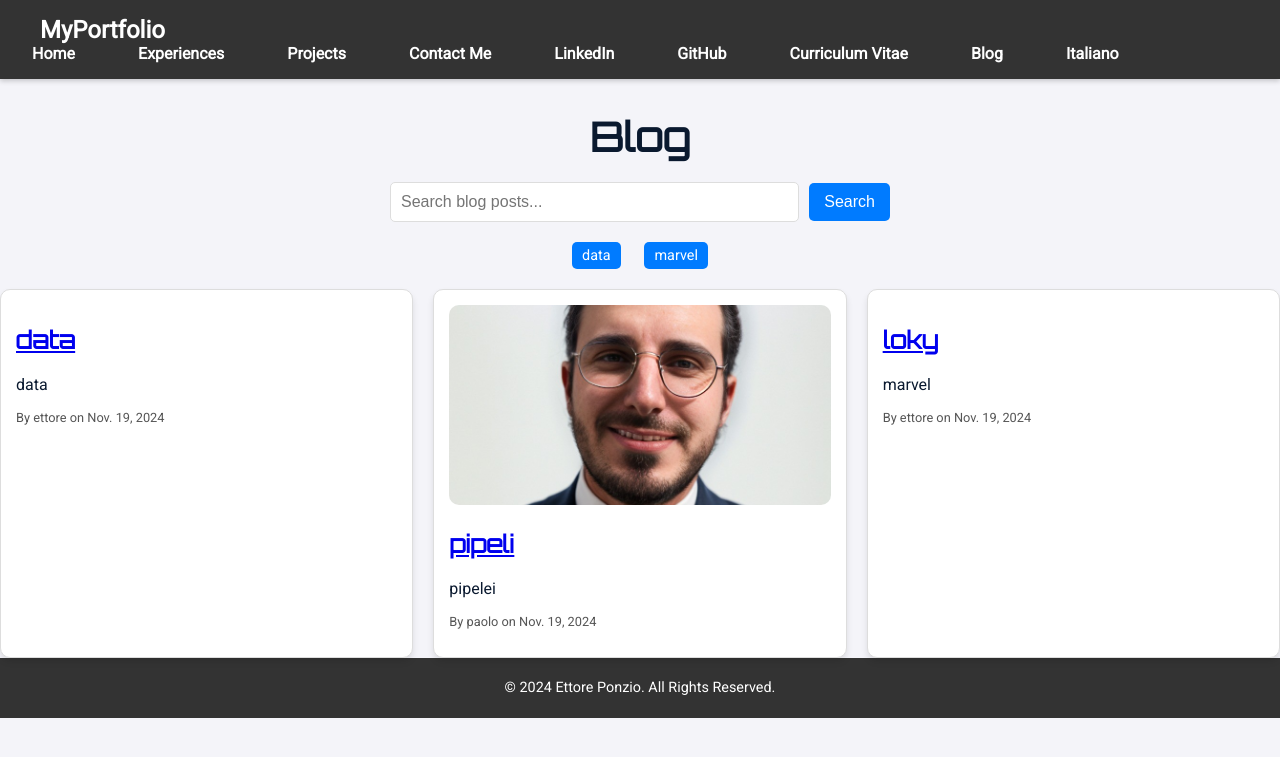
After one commit to Ponzio-it/personal_website, a Django app: page /en/blog/ in a window 1280 px wide. The commit adds this page. Shown: the top 757 px of the page. Run offline with Django 5.2, Linux system fonts and the light colour scheme; data comes from the database, SQL or seed files in the repository; both versions use the stored data as it was after the commit.

Commit message:
add blog page

```diff
--- a/mypersonalsite/portfolio/models.py
+++ b/mypersonalsite/portfolio/models.py
@@ -1,5 +1,6 @@
 from django.db import models
 from django.core.exceptions import ValidationError #use in ContactInfo
+from django.utils.text import slugify #use in Category
 
 class Project(models.Model):
     """
@@ -160,3 +161,67 @@ class Section(models.Model):
 
     def __str__(self):
         return self.title
+
+
+class Category(models.Model):
+    """
+    Model representing a blog category.
+
+    Attributes:
+        name (str): The name of the category.
+        slug (str): A URL-friendly identifier for the category.
+    """
+    name = models.CharField(max_length=100, help_text="Name of the category.")
+    slug = models.SlugField(max_length=100, unique=True, blank=True, help_text="URL-friendly identifier for the category (auto-generated).")
+
+    def save(self, *args, **kwargs):
+        """
+        Automatically generate a slug from the category name if not provided.
+        """
+        if not self.slug:
+            self.slug = slugify(self.name)
+        super().save(*args, **kwargs)
+
+    def __str__(self):
+        """
+        Return the string representation of the category.
+        """
+        return self.name
+
+
+class BlogPost(models.Model):
+    """
+    Model representing a blog post.
+
+    Attributes:
+        title (str): The title of the blog post.
+        slug (str): A URL-friendly identifier for the post.
+        content (str): The main content of the post.
+        excerpt (str): A short summary or excerpt from the post.
+        featured_image (ImageField): An optional featured image for the post.
+        publication_date (date): The date the post was published.
+        categories (Category): Categories associated with the post.
+        author (str): The name of the post's author.
+    """
+    title = models.CharField(max_length=200, help_text="Title of the blog post.")
+    slug = models.SlugField(max_length=200, unique=True, blank=True, help_text="URL-friendly identifier for the post (auto-generated).")
+    content = models.TextField(help_text="Main content of the blog post.")
+    excerpt = models.TextField(blank=True, help_text="Short summary or excerpt of the blog post.")
+    featured_image = models.ImageField(upload_to='blog_images/',blank=True, null=True, help_text="Optional featured image for the blog post.")
+    publication_date = models.DateField(auto_now_add=True, help_text="Date the blog post was published.")
+    categories = models.ManyToManyField(Category, related_name='blog_posts', help_text="Categories associated with the blog post.")
+    author = models.CharField(max_length=100, help_text="Author of the blog post.")
+
+    def save(self, *args, **kwargs):
+        """
+        Automatically generate a slug from the blog post title if not provided.
+        """
+        if not self.slug:
+            self.slug = slugify(self.title)
+        super().save(*args, **kwargs)
+
+    def __str__(self):
+        """
+        Return the string representation of the blog post (its title).
+        """
+        return self.title
--- /dev/null
+++ b/mypersonalsite/portfolio/static/portfolio/css/blog_list.css
@@ -0,0 +1,112 @@
+body {
+    font-family: 'Roboto', sans-serif;
+    color: #0A192F;
+    background-color: #f4f4f9;
+    margin: 0;
+    padding: 0;
+}
+
+
+.blog-list h1 {
+    font-size: 2.5rem;
+    text-align: center;
+    margin-bottom: 20px;
+}
+
+.categories {
+    text-align: center;
+    margin-bottom: 20px;
+}
+
+.category {
+    display: inline-block;
+    margin: 0 10px;
+    padding: 5px 10px;
+    background-color: #007BFF;
+    color: #fff;
+    border-radius: 5px;
+    text-decoration: none;
+    font-size: 0.9rem;
+}
+
+.category:hover {
+    background-color: #0056b3;
+}
+
+.posts {
+    display: grid;
+    grid-template-columns: repeat(auto-fit, minmax(300px, 1fr));
+    gap: 20px;
+}
+
+.post {
+    background-color: #fff;
+    border: 1px solid #ddd;
+    border-radius: 10px;
+    padding: 15px;
+    box-shadow: 0 4px 6px rgba(0, 0, 0, 0.1);
+    transition: transform 0.3s ease;
+}
+
+.post:hover {
+    transform: translateY(-5px);
+}
+
+.post-thumbnail {
+    width: 100%;
+    height: 200px;
+    object-fit: cover;
+    border-radius: 10px;
+}
+
+.meta {
+    font-size: 0.8rem;
+    color: #555;
+}
+
+/* Search Form */
+.search-form {
+    margin: 20px 0;
+    display: flex;
+    align-items: center;
+    gap: 10px;
+    max-width: 500px;
+    margin-left: auto;
+    margin-right: auto;
+}
+
+.search-form input[type="text"] {
+    flex: 1;
+    padding: 10px;
+    border: 1px solid #ddd;
+    border-radius: 5px;
+    font-size: 1rem;
+}
+
+.search-form button {
+    padding: 10px 15px;
+    background-color: #007BFF;
+    color: #ffffff;
+    border: none;
+    border-radius: 5px;
+    font-size: 1rem;
+    cursor: pointer;
+    transition: background-color 0.3s ease;
+}
+
+.search-form button:hover {
+    background-color: #0056b3;
+}
+
+/* Visually Hidden Label */
+.visually-hidden {
+    position: absolute;
+    width: 1px;
+    height: 1px;
+    padding: 0;
+    margin: -1px;
+    overflow: hidden;
+    clip: rect(0, 0, 0, 0);
+    white-space: nowrap;
+    border: 0;
+}
--- a/mypersonalsite/portfolio/templates/portfolio/base.html
+++ b/mypersonalsite/portfolio/templates/portfolio/base.html
@@ -23,7 +23,7 @@
     <link rel="stylesheet" href="{% static 'portfolio/css/styles.css' %}">
     <link rel="stylesheet" href="{% static 'portfolio/css/navigation.css' %}">
     <link rel="stylesheet" href="{% static 'portfolio/css/footer.css' %}">
-    <link rel="stylesheet" href="{% static 'portfolio/css/main.css' %}">
+    <!-- link rel="stylesheet" href="{% static 'portfolio/css/main.css' %}" -->
     <link href="https://fonts.googleapis.com/css2?family=Orbitron&family=Roboto&display=swap" rel="stylesheet">
 
 
@@ -47,6 +47,7 @@
                     <li><a href="{% url 'portfolio:linkedin' %}" target="_blank">{% trans "LinkedIn" %}</a></li>
                     <li><a href="{% url 'portfolio:github' %}" target="_blank">{% trans "GitHub" %}</a></li>
                     <li><a href="{% url 'portfolio:open_cv' %}">{% trans "Curriculum Vitae" %}</a></li>
+                    <li><a href="{% url 'portfolio:blog_list' %}">{% trans "Blog" %}</a></li>
 
                     <!-- Conditional Language Switch -->
                     {% if LANGUAGE_CODE == "en" %}
--- /dev/null
+++ b/mypersonalsite/portfolio/templates/portfolio/blog_list.html
@@ -0,0 +1,46 @@
+{% extends 'portfolio/base.html' %}
+{% load static %}
+{% block title %}Blog{% endblock %}
+
+{% block styles %}
+    <link rel="stylesheet" href="{% static 'portfolio/css/blog_list.css' %}">
+{% endblock %}
+
+{% block content %}
+<article class="blog-list">
+    <!-- SEO Meta Description -->
+    <meta name="description" content="Browse insightful blog posts about projects, experiences, and more. Stay updated with the latest articles.">
+    <header>
+        <h1>Blog</h1>
+        <!-- Search Bar -->
+        <form method="get" action="" class="search-form" role="search">
+            <label for="search" class="visually-hidden">Search</label>
+            <input type="text" id="search" name="q" value="{{ query|default:'' }}" placeholder="Search blog posts..." aria-label="Search blog posts">
+            <button type="submit">Search</button>
+        </form>
+    </header>
+
+    <!-- Categories -->
+    <section class="categories">
+        {% for category in categories %}
+        <a href="?category={{ category.slug }}" class="category">{{ category.name }}</a>
+        {% endfor %}
+    </section>
+
+    <!-- Blog Posts -->
+    <section class="posts">
+        {% for post in posts %}
+        <article class="post">
+            {% if post.featured_image %}
+            <img src="{{ post.featured_image.url }}" alt="{{ post.title }}" class="post-thumbnail">
+            {% endif %}
+            <h2><a href="{% url 'portfolio:blog_detail' post.slug %}">{{ post.title }}</a></h2>
+            <p class="excerpt">{{ post.excerpt }}</p>
+            <p class="meta">By {{ post.author }} on {{ post.publication_date }}</p>
+        </article>
+        {% empty %}
+        <p>No posts found.</p>
+        {% endfor %}
+    </section>
+</article>
+{% endblock %}
--- a/mypersonalsite/portfolio/urls.py
+++ b/mypersonalsite/portfolio/urls.py
@@ -19,4 +19,6 @@ urlpatterns = [
     path('linkedin/', views.redirect_to_linkedin, name='linkedin'),
     path('github/', views.redirect_to_github, name='github'),
     path('folders/<int:pk>/', views.FolderDetailView.as_view(), name='folder_detail'),
+    path('blog/', views.blog_list, name='blog_list'),
+    path('blog/<slug:slug>/', views.blog_detail, name='blog_detail'),
 ]
--- a/mypersonalsite/portfolio/views.py
+++ b/mypersonalsite/portfolio/views.py
@@ -6,10 +6,11 @@ from django.conf import settings
 from django.urls import reverse
 from django.views.generic import DetailView, CreateView
 from django.http import FileResponse, Http404
-from .models import Project, ContactInfo, Certificate, Education, Review, Skill, JobExperience, Section, Folder
+from .models import Project, ContactInfo, Certificate, Education, Review, Skill, JobExperience, Section, Folder, BlogPost, Category
 from .form  import ReviewForm, ContactForm
 from django.core.mail import send_mail
-from datetime import datetime
+from django.db.models import Q
+
 
 # Home page view
 def home(request):
@@ -186,3 +187,67 @@ def redirect_to_linkedin(request):
 def redirect_to_github(request):
     """Redirects to the GitHub profile."""
     return redirect("https://github.com/Ponzio-it")
+
+def blog_list(request):
+    """
+    View to display the list of blog posts.
+
+    Features:
+    - Captures a search query from the request.
+    - Filters blog posts by the query if provided.
+    - Orders posts by publication date (newest first).
+    - Includes all categories for filtering.
+
+    Context:
+        posts: Filtered and ordered blog posts.
+        categories: All available categories.
+        query: The search query entered by the user (if any).
+
+    Template:
+        blog/blog_list.html
+    """
+    query = request.GET.get('q')  # Capture the search query from the URL
+    posts = BlogPost.objects.all().order_by('-publication_date')
+    categories = Category.objects.all()
+
+    if query:
+        posts = posts.filter(
+            Q(title__icontains=query) | Q(content__icontains=query)
+        )
+
+    context = {
+        'posts': posts,
+        'categories': categories,
+        'query': query,
+    }
+
+    return render(request, 'portfolio/blog_list.html', context)
+
+
+def blog_detail(request, slug):
+    """
+    View to display the details of a single blog post.
+
+    Features:
+    - Retrieves the blog post based on the provided slug.
+    - Fetches up to 3 related posts sharing the same categories,
+      excluding the current post.
+
+    Context:
+        post: The requested blog post.
+        related_posts: A queryset of related blog posts.
+
+    Template:
+        blog/blog_detail.html
+    """
+    post = get_object_or_404(BlogPost, slug=slug)
+    related_posts = BlogPost.objects.filter(
+        categories__in=post.categories.all()
+    ).exclude(id=post.id)[:3]
+
+    context = {
+        'post': post,
+        'related_posts': related_posts,
+    }
+
+    return render(request, 'portfolio/blog_detail.html', context)
```
Also changed, not shown: mypersonalsite/portfolio/admin.py (+24 -1 lines), mypersonalsite/portfolio/static/portfolio/css/blog_detail.css (added, +33 -0 lines), mypersonalsite/portfolio/templates/portfolio/blog_detail.html (added, +46 -0 lines), mypersonalsite/portfolio/tests/test_blog_model.py (added, +30 -0 lines), mypersonalsite/portfolio/tests/test_blog_views.py (added, +57 -0 lines), mypersonalsite/blog_images/ettore_cv.jpeg (added), mypersonalsite/blog_images/test_image.jpg (added), mypersonalsite/blog_images/test_image_EdDfgMa.jpg (added), mypersonalsite/blog_images/test_image_XlBEEAQ.jpg (added), mypersonalsite/db.sqlite3, mypersonalsite/portfolio/migrations/0005_category_blogpost.py (added).
